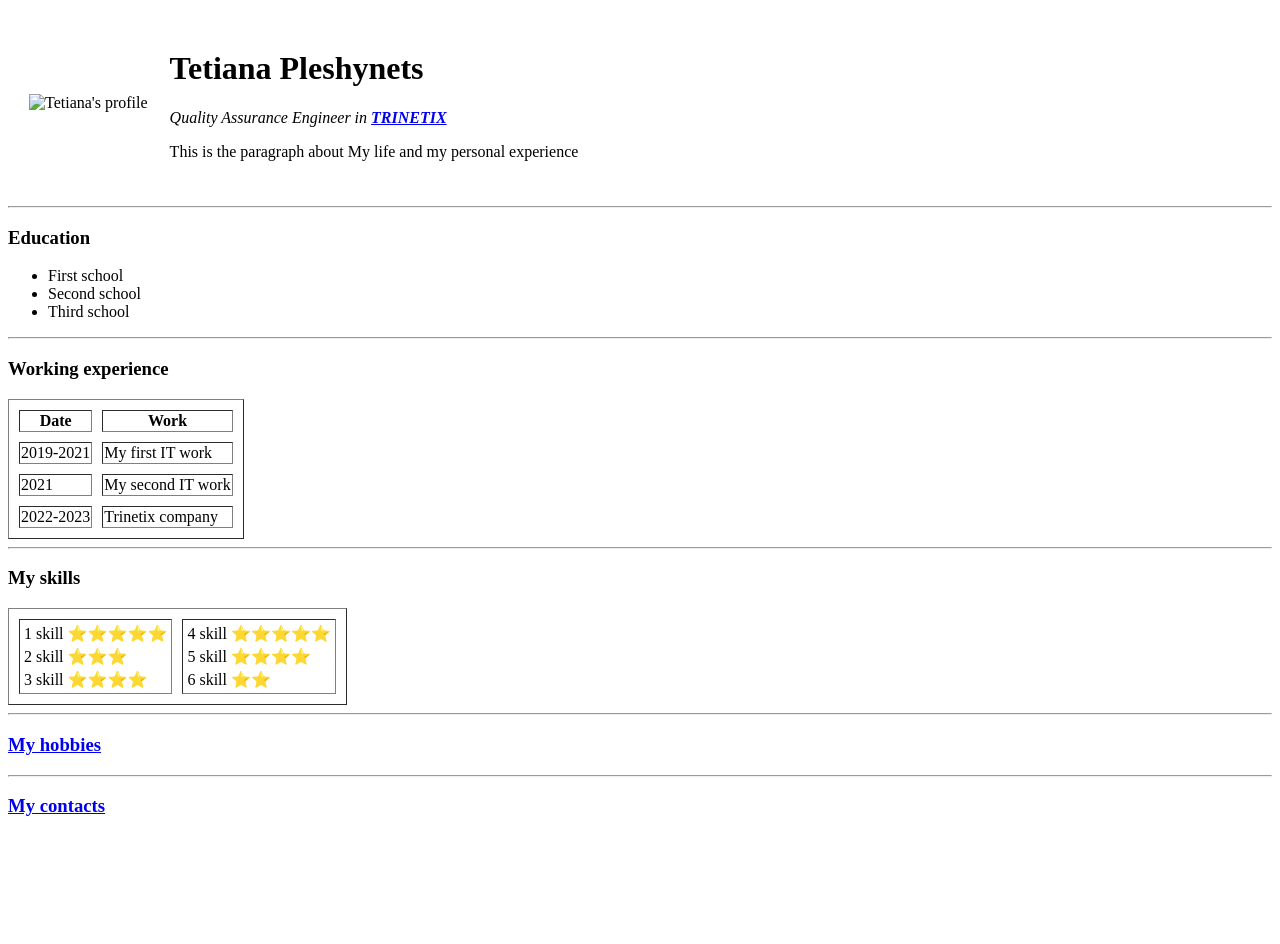
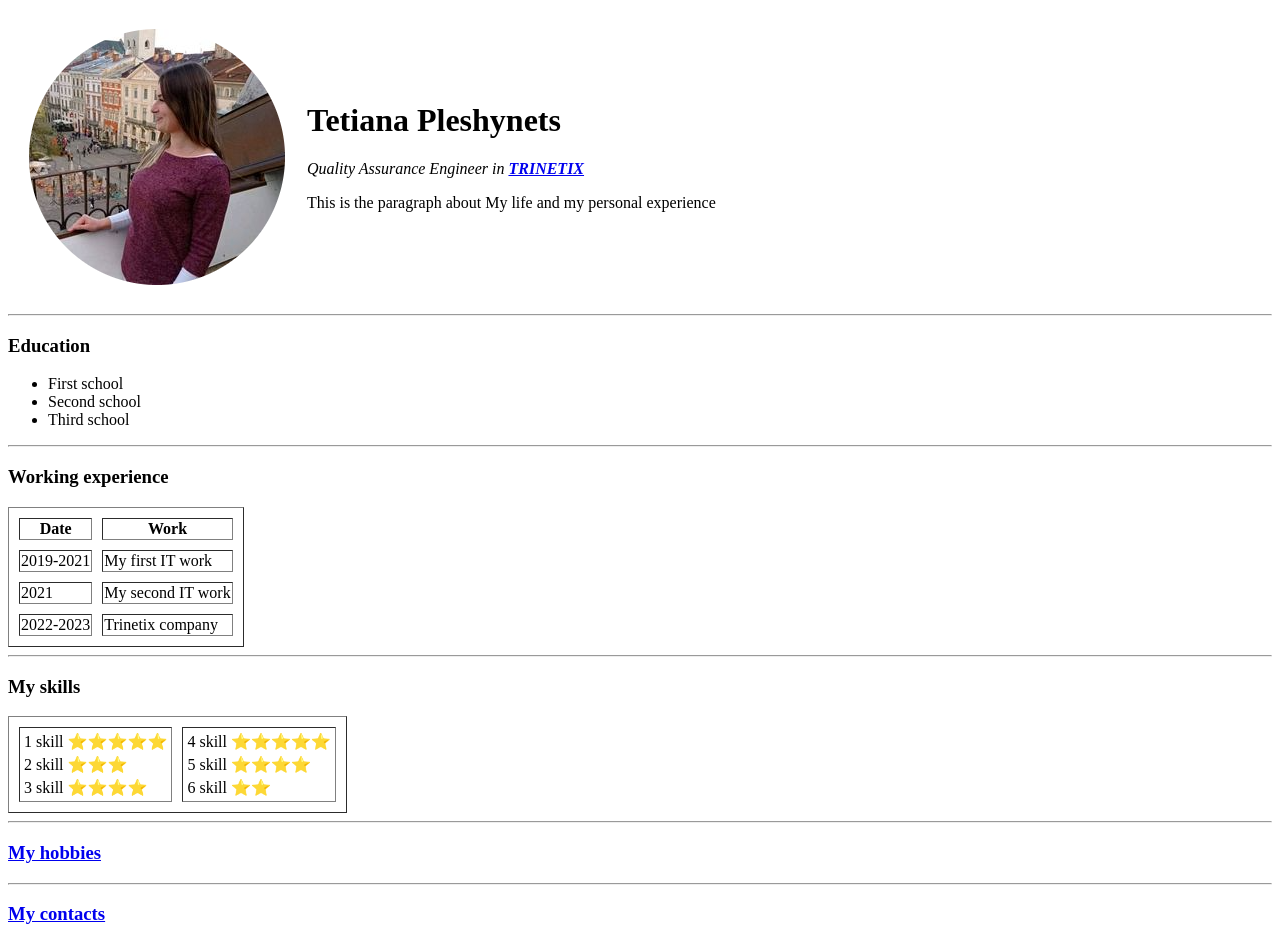
Before and after one commit to tpleshynets/cv, a plain HTML site: page index.html in a window 1280 px wide. Before the commit the page ends 836 px from the top, so only its background shows below. Drawn offline with Linux system fonts and the light colour scheme.

Commit message:
Add photo

```diff
--- a/index.html
+++ b/index.html
@@ -1,4 +1,3 @@
-<!DOCTYPE html>
 <html lang="en">
     <head>
         <meta charset="UTF-8">
@@ -7,7 +6,7 @@
     <body>
         <table cellspacing="20">
             <tr>
-                <td><img src="images/tetiana-modified.png" alt="Tetiana's profile"></td>
+                <td><img src="tetiana-modified.png" alt="Tetiana's profile"></td>
                 <td>
                     <h1>Tetiana Pleshynets</h1>
                     <p><em>Quality Assurance Engineer in <strong><a href="https://www.trinetix.com/">TRINETIX</a></strong></em></p>
```
